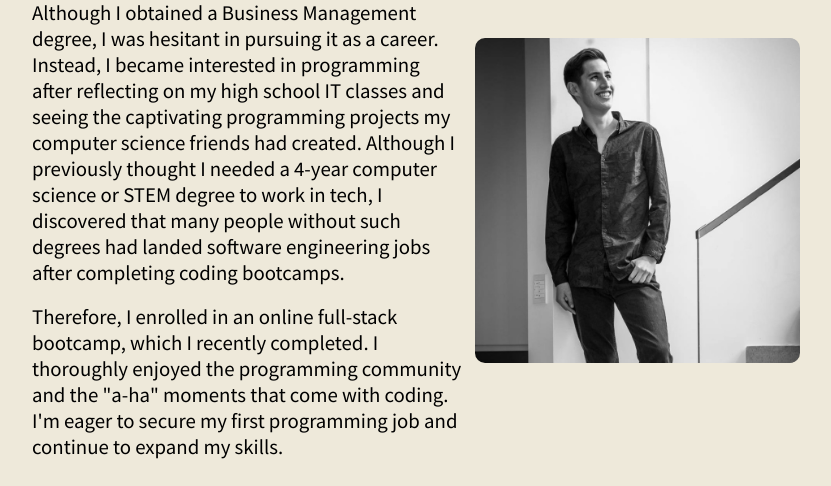
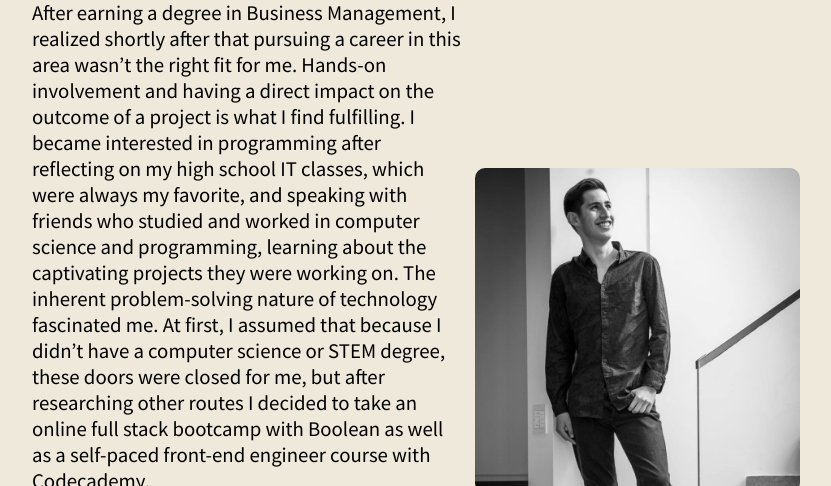
Before and after one commit to brucem98/brucem98.github.io, a plain HTML site: page index.html in a window 1280 px wide. Shown: the part 165-651 px from the top of the page, without its empty margins (224-1055 px from the left). Drawn offline with Linux system fonts and the light colour scheme.

Commit message:
improve about me section

```diff
--- a/index.html
+++ b/index.html
@@ -28,17 +28,19 @@
                 <div class="about_me_text">
                     <h2>About Me</h2>
                     <p>
-                        Although I obtained a Business Management degree, I was hesitant in pursuing it as a career.
-                        Instead, I became interested in programming after reflecting on my high school IT classes and seeing
-                        the captivating programming projects my computer science friends had created. Although I previously
-                        thought I needed a 4-year computer science or STEM degree to work in tech, I discovered that many
-                        people without such degrees had landed software engineering jobs after completing coding bootcamps.
+                        After earning a degree in Business Management, I realized shortly after that pursuing a career in this area wasn’t the right fit for me.
+                        Hands-on involvement and having a direct impact on the outcome of a project is what I find fulfilling.
+                        I became interested in programming after reflecting on my high school IT classes, which were always my favorite,
+                        and speaking with friends who studied and worked in computer science and programming, learning about the captivating
+                        projects they were working on. The inherent problem-solving nature of technology fascinated me.
+                        At first, I assumed that because I didn’t have a computer science or STEM degree, these doors were closed for me,
+                        but after researching other routes I decided to take an online full stack bootcamp with Boolean as well as a self-paced front-end engineer course with Codecademy.
                     </p>
                     <br>
                     <p>
-                        Therefore, I enrolled in an online full-stack bootcamp, which I recently completed. I thoroughly
-                        enjoyed the programming community and the "a-ha" moments that come with coding.
-                        I'm eager to secure my first programming job and continue to expand my skills.
+                        Four years in Business School equipped me with a unique perspective that is invaluable in roles that involve understanding client requirements,
+                        project management, and collaborating in cross-functional teams.
+                        In combination with the knowledge gained from my coding courses I feel confident that I can start a software engineering role.
                     </p>
                 </div>
                 <img src="resources/images/profile-pic.jpg" alt="A photo of Bruce Milliken">
```
